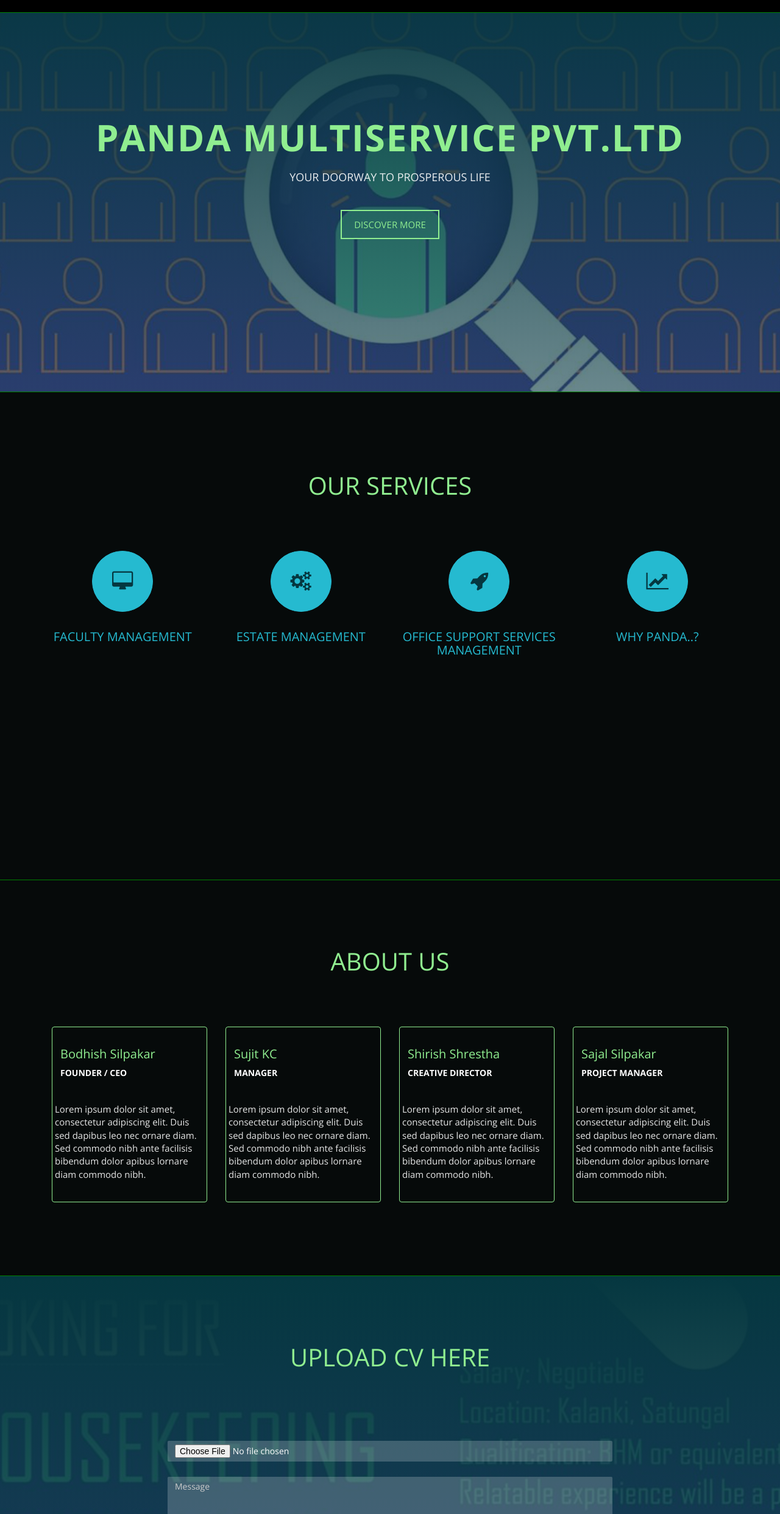
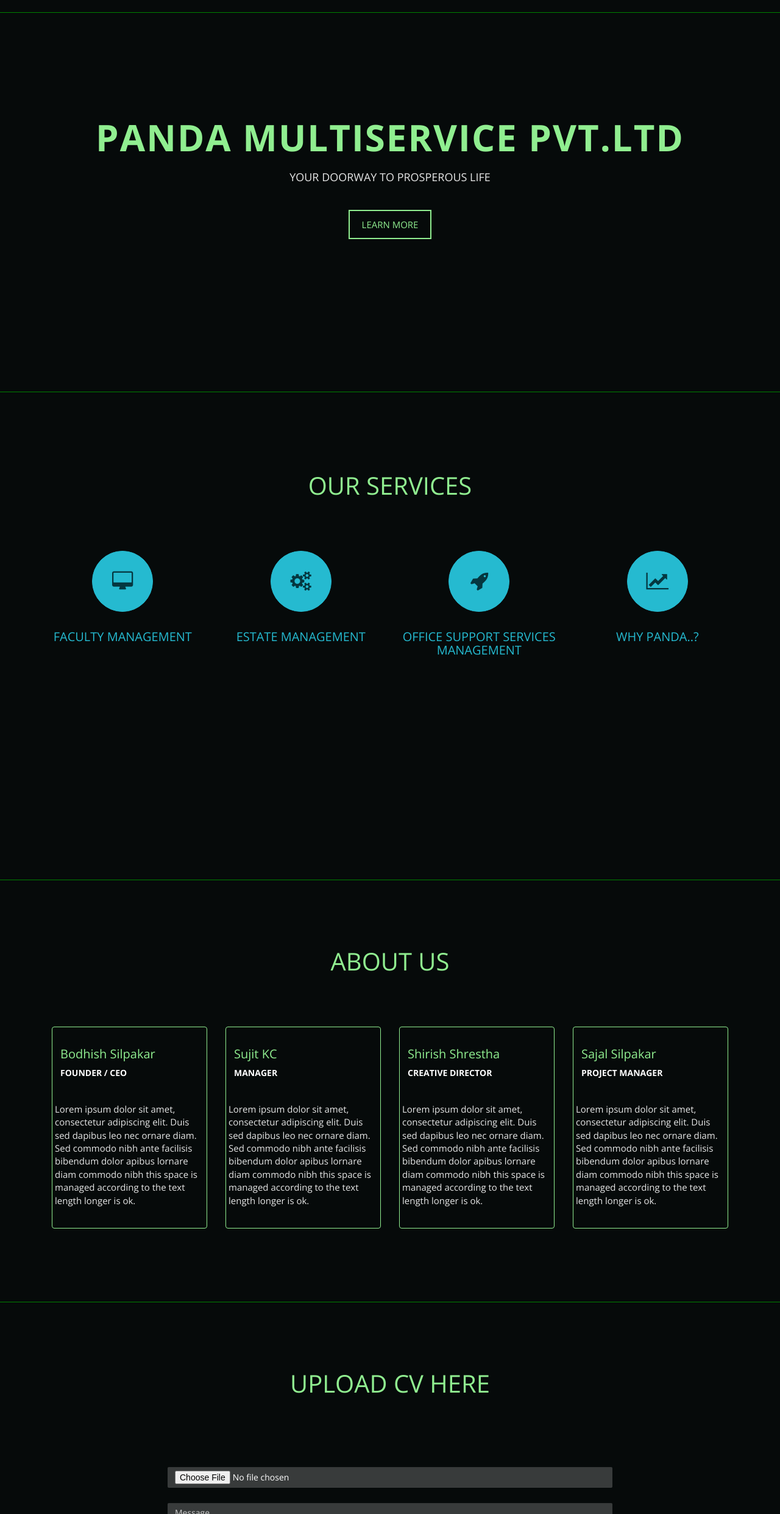
Before and after one commit to saginbajracharya/Panda-MutiService-Pvt.ltd, a plain HTML site: page index.html in a window 1280 px wide. Shown: the part 78-2560 px from the top of the page at 61% size. Drawn offline with nearby package versions, Linux system fonts and the light colour scheme.

Commit message:
[fix] -ground up design

```diff
--- a/css/style.css
+++ b/css/style.css
@@ -76,7 +76,7 @@ ul, ol {
 	transition: all 0.8s;
 }
 #menu.navbar-default {
-	background-color: black/*rgba(248, 248, 248, 0)*/;
+	background-color: #060a0a/*rgba(248, 248, 248, 0)*/;
 	border-color: green/*rgba(231, 231, 231, 0)*/;
 }
 #menu a.navbar-brand {
@@ -149,7 +149,7 @@ a:focus, .btn:focus, .btn:active:focus, .btn.active:focus, .btn.focus, .btn:acti
 	height: auto;
 	text-align: center;
 	color: #fff;
-	background: url(../img/img_01.png) no-repeat center center;
+	/*background: url(../img/img_01.png) no-repeat center center;*/
 	-webkit-background-size: cover;
 	-moz-background-size: cover;
 	background-size: cover;
@@ -157,11 +157,12 @@ a:focus, .btn:focus, .btn:active:focus, .btn.active:focus, .btn.focus, .btn:acti
 }
 .intro .overlay {
 	padding: 100px 0;
+	background-color: #060a0a;
 	/* Permalink - use to edit and share this gradient: http://colorzilla.com/gradient-editor/#053740+0,053740+100&1+0,0.6+100 */
-	background: -moz-linear-gradient(top, rgba(5,55,64,1) 0%, rgba(5,55,64,0.6) 100%); /* FF3.6-15 */
-	background: -webkit-linear-gradient(top, rgba(5,55,64,1) 0%, rgba(5,55,64,0.6) 100%); /* Chrome10-25,Safari5.1-6 */
-	background: linear-gradient(to bottom, rgba(5,55,64,1) 0%, rgba(5,55,64,0.6) 100%); /* W3C, IE10+, FF16+, Chrome26+, Opera12+, Safari7+ */
-filter: progid:DXImageTransform.Microsoft.gradient( startColorstr='#053740', endColorstr='#99053740', GradientType=0 ); /* IE6-9 */
+	/*background: -moz-linear-gradient(top, rgba(5,55,64,1) 0%, rgba(5,55,64,0.6) 100%); /* FF3.6-15 */*/
+	/*background: -webkit-linear-gradient(top, rgba(5,55,64,1) 0%, rgba(5,55,64,0.6) 100%); /* Chrome10-25,Safari5.1-6 */*/
+	/*background: linear-gradient(to bottom, rgba(5,55,64,1) 0%, rgba(5,55,64,0.6) 100%); /* W3C, IE10+, FF16+, Chrome26+, Opera12+, Safari7+ */*/
+/*filter: progid:DXImageTransform.Microsoft.gradient( startColorstr='#053740', endColorstr='#99053740', GradientType=0 ); /* IE6-9 */*/
 }
 .section-title {
 	padding: 25px 0 60px 0;
@@ -396,7 +397,7 @@ img.img-circle.team-img {
 }
 /* Contact Section */
 #contact {
-	background: url(../img/img_02.png) no-repeat center top;
+	/*background: url(../img/img_02.png) no-repeat center top;*/
 	background-color: #7bc3d1;
 	-webkit-background-size: cover;
 	-moz-background-size: cover;
@@ -406,11 +407,12 @@ img.img-circle.team-img {
 #contact .overlay {
 	border-top: solid 1px green;
 	padding: 100px 0 40px 0;
+	background-color: #060a0a;
 	/* Permalink - use to edit and share this gradient: http://colorzilla.com/gradient-editor/#053740+0,053740+100&1+0,0.75+100 */
-	background: -moz-linear-gradient(top, rgba(5,55,64,1) 0%, rgba(5,55,64,0.75) 100%); /* FF3.6-15 */
-	background: -webkit-linear-gradient(top, rgba(5,55,64,1) 0%, rgba(5,55,64,0.75) 100%); /* Chrome10-25,Safari5.1-6 */
-	background: linear-gradient(to bottom, rgba(5,55,64,1) 0%, rgba(5,55,64,0.75) 100%); /* W3C, IE10+, FF16+, Chrome26+, Opera12+, Safari7+ */
-filter: progid:DXImageTransform.Microsoft.gradient( startColorstr='#053740', endColorstr='#bf053740', GradientType=0 ); /* IE6-9 */
+	/*background: -moz-linear-gradient(top, rgba(5,55,64,1) 0%, rgba(5,55,64,0.75) 100%); /* FF3.6-15 */*/
+	/*background: -webkit-linear-gradient(top, rgba(5,55,64,1) 0%, rgba(5,55,64,0.75) 100%); /* Chrome10-25,Safari5.1-6 */*/
+	/*background: linear-gradient(to bottom, rgba(5,55,64,1) 0%, rgba(5,55,64,0.75) 100%); /* W3C, IE10+, FF16+, Chrome26+, Opera12+, Safari7+ */*/
+/*filter: progid:DXImageTransform.Microsoft.gradient( startColorstr='#053740', endColorstr='#bf053740', GradientType=0 ); /* IE6-9 */*/
 }
 #contact h3 {
 	padding-top: 20px;
@@ -446,11 +448,11 @@ label {
 	background-image: none;
 	border: 0;
 	border-radius: 2px;
-	-webkit-box-shadow: none;
+	/*-webkit-box-shadow: none;
 	box-shadow: none;
 	-webkit-transition: none;
 	-o-transition: none;
-	transition: none;
+	transition: none;*/
 }
 #contact .form-control:focus {
 	border-color: inherit;
--- a/index.html
+++ b/index.html
@@ -61,7 +61,7 @@
           <div class="intro-text">
             <h1><span class="brand">Panda MultiService Pvt.Ltd</span></h1>
             <p>Your doorway to prosperous life</p>
-            <a href="#services" class="btn btn-default btn-lg page-scroll">Discover More</a> </div>
+            <a href="#services" class="btn btn-default btn-lg page-scroll">Learn More</a> </div>
         </div>
       </div>
     </div>
@@ -104,7 +104,7 @@
             <h3>Bodhish Silpakar</h3>
             <h5>Founder / CEO</h5>
           </div>
-          <p>Lorem ipsum dolor sit amet, consectetur adipiscing elit. Duis sed dapibus leo nec ornare diam. Sed commodo nibh ante facilisis bibendum dolor apibus lornare diam commodo nibh.</p>
+          <p>Lorem ipsum dolor sit amet, consectetur adipiscing elit. Duis sed dapibus leo nec ornare diam. Sed commodo nibh ante facilisis bibendum dolor apibus lornare diam commodo nibh this space is managed according to the text length longer is ok.</p>
         </div>
       </div>
       <div class="col-md-3 col-sm-6 team">
@@ -113,7 +113,7 @@
             <h3>Sujit KC</h3>
             <h5>Manager</h5>
           </div>
-          <p>Lorem ipsum dolor sit amet, consectetur adipiscing elit. Duis sed dapibus leo nec ornare diam. Sed commodo nibh ante facilisis bibendum dolor apibus lornare diam commodo nibh.</p>
+          <p>Lorem ipsum dolor sit amet, consectetur adipiscing elit. Duis sed dapibus leo nec ornare diam. Sed commodo nibh ante facilisis bibendum dolor apibus lornare diam commodo nibh this space is managed according to the text length longer is ok.</p>
         </div>
       </div>
       <div class="col-md-3 col-sm-6 team">
@@ -122,7 +122,7 @@
             <h3>Shirish Shrestha</h3>
             <h5>Creative Director</h5>
           </div>
-          <p>Lorem ipsum dolor sit amet, consectetur adipiscing elit. Duis sed dapibus leo nec ornare diam. Sed commodo nibh ante facilisis bibendum dolor apibus lornare diam commodo nibh.</p>
+          <p>Lorem ipsum dolor sit amet, consectetur adipiscing elit. Duis sed dapibus leo nec ornare diam. Sed commodo nibh ante facilisis bibendum dolor apibus lornare diam commodo nibh this space is managed according to the text length longer is ok.</p>
         </div>
       </div>
       <div class="col-md-3 col-sm-6 team">
@@ -131,7 +131,7 @@
             <h3>Sajal Silpakar</h3>
             <h5>Project Manager</h5>
           </div>
-          <p>Lorem ipsum dolor sit amet, consectetur adipiscing elit. Duis sed dapibus leo nec ornare diam. Sed commodo nibh ante facilisis bibendum dolor apibus lornare diam commodo nibh.</p>
+          <p>Lorem ipsum dolor sit amet, consectetur adipiscing elit. Duis sed dapibus leo nec ornare diam. Sed commodo nibh ante facilisis bibendum dolor apibus lornare diam commodo nibh this space is managed according to the text length longer is ok.</p>
         </div>
       </div>
     </div>
--- a/js/contact_me.js
+++ b/js/contact_me.js
@@ -28,13 +28,13 @@ $(function() {
                 success: function() {
                     alert('Succesfully Sent, we will notyfiy you shortly.')
                     // Success message
-                    // $('#success').html("<div class='alert alert-success'>");
-                    // $('#success > .alert-success').html("<button type='button' class='close' data-dismiss='alert' aria-hidden='true'>&times;")
-                    //     .append("</button>");
-                    // $('#success > .alert-success')
-                    //     .append("Your message has been sent.");
-                    // $('#success > .alert-success')
-                    //     .append('</div>');
+                    $('#success').html("<div class='alert alert-success'>");
+                    $('#success > .alert-success').html("<button type='button' class='close' data-dismiss='alert' aria-hidden='true'>&times;")
+                        .append("</button>");
+                    $('#success > .alert-success')
+                        .append("Your message has been sent.");
+                    $('#success > .alert-success')
+                        .append('</div>');
 
                     //clear all fields
                     $('#contactForm').trigger("reset");
@@ -42,13 +42,13 @@ $(function() {
                 error: function() {
                     alert('Sorry, Something went wrong');
                     // Fail message
-                    // $('#success').html("<div class='alert alert-danger'>");
-                    // $('#success > .alert-danger').html("<button type='button' class='close' data-dismiss='alert' aria-hidden='true'>&times;")
-                    //     .append("</button>");
-                    // $('#success > .alert-danger').append("<strong>Sorry, it seems that my mail server is not responding. Please try again later!");
-                    // $('#success > .alert-danger').append('</div>');
-                    // //clear all fields
-                    // $('#contactForm').trigger("reset");
+                    $('#success').html("<div class='alert alert-danger'>");
+                    $('#success > .alert-danger').html("<button type='button' class='close' data-dismiss='alert' aria-hidden='true'>&times;")
+                        .append("</button>");
+                    $('#success > .alert-danger').append("<strong>Sorry, it seems that my mail server is not responding. Please try again later!");
+                    $('#success > .alert-danger').append('</div>');
+                    //clear all fields
+                    $('#contactForm').trigger("reset");
                 },
             })
         },
```
